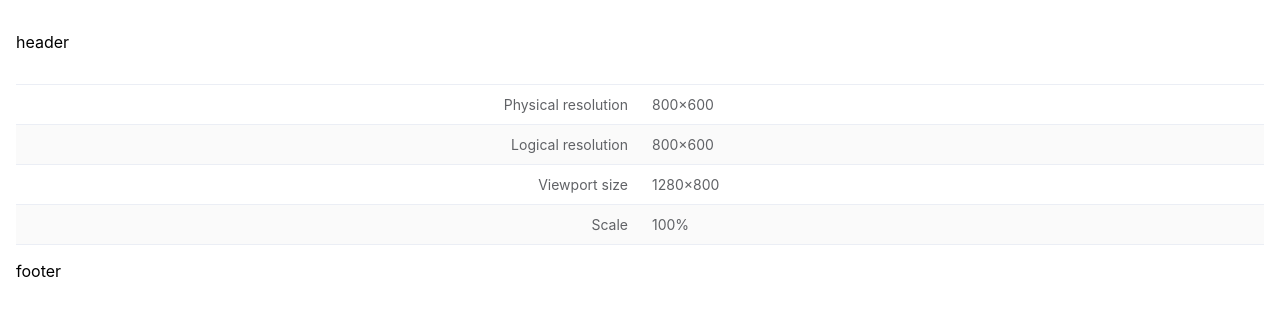
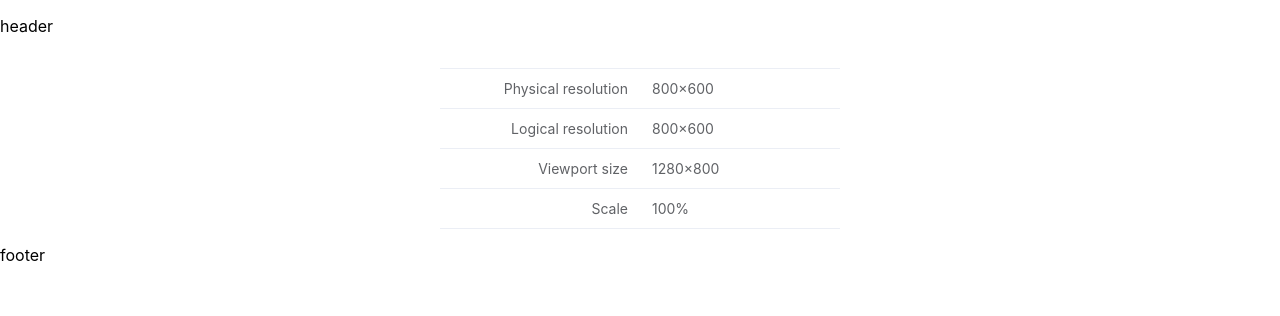
Before and after one commit to CyrusYip/resolution-viewer, a Vue app: page / in a window 1280 px wide. Shown: the top 316 px of the page. Built offline with nearby package versions, Linux system fonts and the light colour scheme.

Commit message:
style: set max width of table to 400px

```diff
--- a/src/App.vue
+++ b/src/App.vue
@@ -68,10 +68,12 @@ const tableData = computed(() => {
     </header>
 
     <main>
-      <el-table class="infoTable" stripe :data="tableData">
-        <el-table-column align="right" prop="key" />
-        <el-table-column align="left" prop="value" />
-      </el-table>
+      <div class="tableWrapper">
+        <el-table class="infoTable" :data="tableData">
+          <el-table-column align="right" prop="key" />
+          <el-table-column align="left" prop="value" />
+        </el-table>
+      </div>
     </main>
 
     <footer>
@@ -81,7 +83,16 @@ const tableData = computed(() => {
 </template>
 
 <style scoped>
-.infoTable {
-  width: 100%;
+.tableWrapper {
+  margin: 0 1rem;
+}
+
+/* delimiter = table width + left margin + right margin */
+@media (min-width: 432px) {
+  .tableWrapper {
+    width: 400px;
+    margin-left: auto;
+    margin-right: auto;
+  }
 }
 </style>
--- a/src/assets/base.css
+++ b/src/assets/base.css
@@ -8,7 +8,7 @@
 
 body {
   margin: 0;
-  min-height: 100vh;
+  min-height: 100vh; /* Support older mobile devices */
   min-height: 100dvh;
   font-family:
     Inter,
--- a/src/assets/main.css
+++ b/src/assets/main.css
@@ -1,5 +1 @@
 @import './base.css';
-
-body {
-  padding: 1rem;
-}
```
